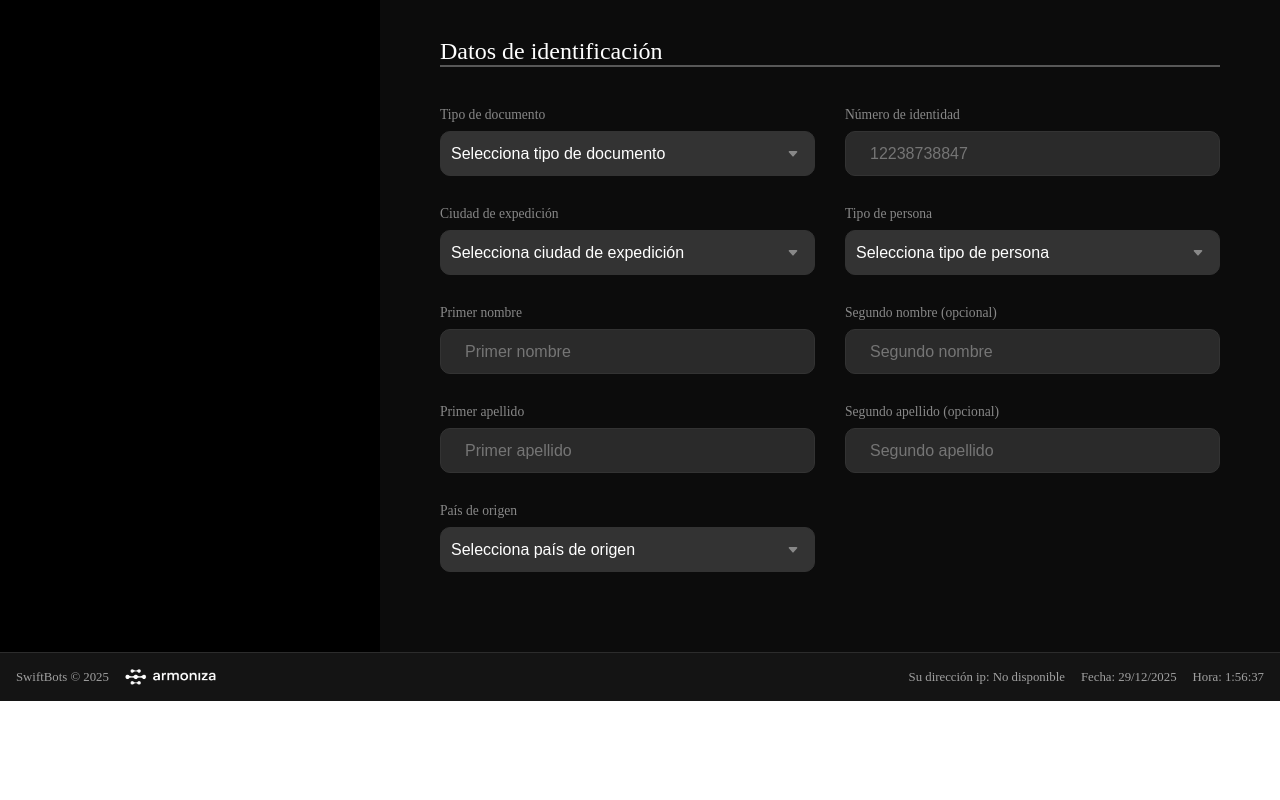
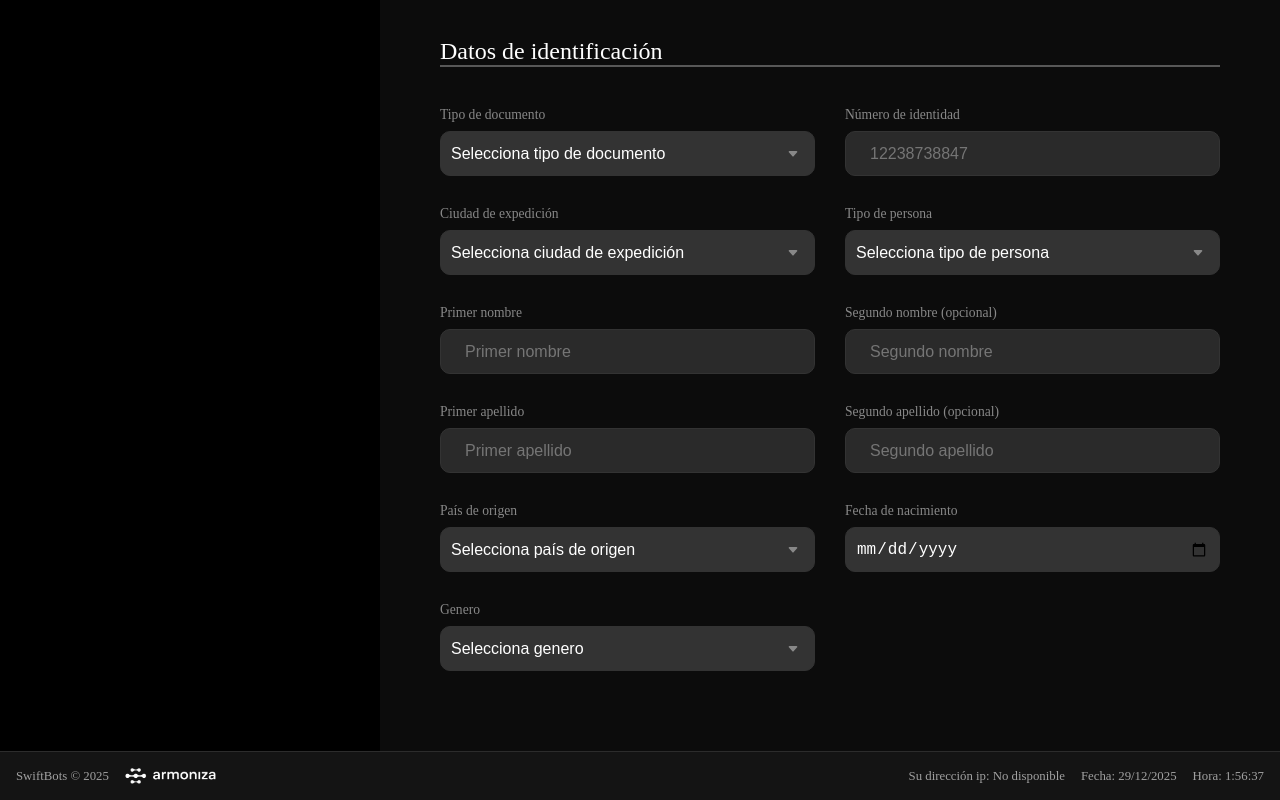
Before and after one commit to CarlosFmanjarresmunoz/armoniza, a React (Vite) app in the folder armoniza/: page /registro in a window 1280 px wide. Shown: the part 474-1274 px from the top of the page. Before the commit the page ends 1175 px from the top, so only its background shows below. Built offline with nearby package versions, Linux system fonts and the light colour scheme; no server answers.

Commit message:
se realizaron campos de datos de identicación

```diff
--- a/armoniza/src/pages/Registros/Registro.jsx
+++ b/armoniza/src/pages/Registros/Registro.jsx
@@ -225,6 +225,27 @@ function Registro() {
                     <option value="Perú">Perú</option>
                   </select>
                 </div>
+                {/* INPUT FECHA DE NACIMIENTO */}
+                <div className="field">
+                  <label>Fecha de nacimiento</label>
+                  <input
+                    type="date"
+                    name="fechaNacimiento"
+                    value={formData.fechaNacimiento}
+                    onChange={handleChange}
+                    className="custom-control"
+                  />
+                </div>
+                {/* SELECT GENERO */}
+                <div className="field">
+                  <label>Genero</label>
+                  <select name="genero" value={formData.genero} onChange={handleChange} className="custom-control">
+                    <option value="">Selecciona genero</option>
+                    <option value="Masculino">Masculino</option>
+                    <option value="Femenino">Femenino</option>
+                  </select>
+                </div>
+
               </div>
             </div>
           </form>
```
